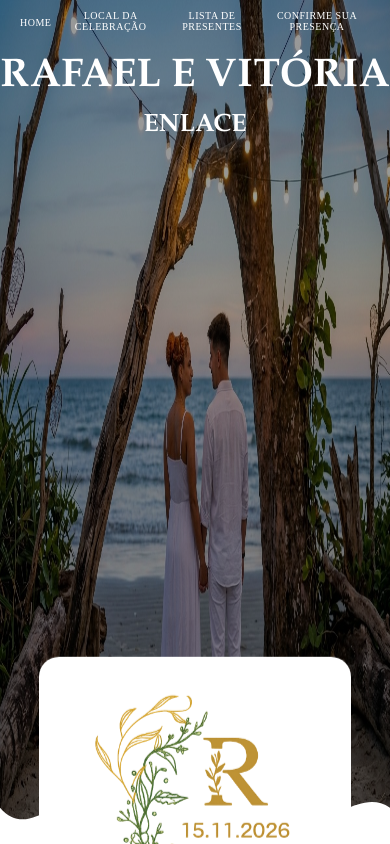
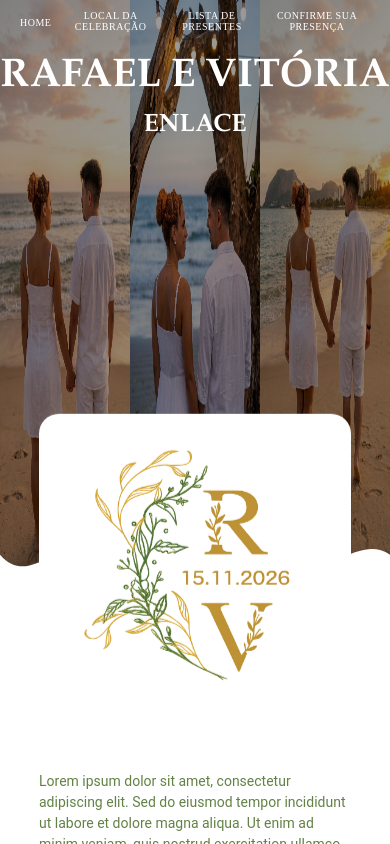
Before and after one commit to PessanhaXD/ListaPresentes, a React (Vite) app in the folder site/: page / in a window 390 px wide. Shown: the top 844 px of the page. Built offline with nearby package versions, Linux system fonts and the light colour scheme; no server answers.

Commit message:
Corrigindo imagem no mobile

```diff
--- a/site/src/sections/hero/Hero.module.css
+++ b/site/src/sections/hero/Hero.module.css
@@ -4,13 +4,22 @@
 
   background-image:
     linear-gradient(rgba(0, 0, 0, 0.4), rgba(0, 0, 0, 0.4)),
-    url("../../assets/backgroundHero.png");
+    url("../../assets/photo1.jpeg"), url("../../assets/photo2.jpeg"),
+    url("../../assets/photo3.jpeg");
 
-  background-size: 100% 100%;
+  background-size:
+    100% 100%,
+    33.33% 100%,
+    33.33% 100%,
+    33.33% 100%;
 
-  background-position: center;
+  background-position:
+    center,
+    left center,
+    center center,
+    right center;
 
-  background-repeat: no-repeat;
+  background-repeat: no-repeat, no-repeat, no-repeat, no-repeat;
 
   z-index: 500;
 }
@@ -86,4 +95,8 @@
     width: 80%;
     height: auto;
   }
+
+  .container {
+    height: 70vh;
+  }
 }
--- a/site/src/sections/rsvp/Rsvp.module.css
+++ b/site/src/sections/rsvp/Rsvp.module.css
@@ -73,6 +73,7 @@
     background: #343434;
     border-color: #343434;
     color: #f5f5f5;
+    border: 0.1rem solid #343434;
   }
 
   .content button:hover {
```
